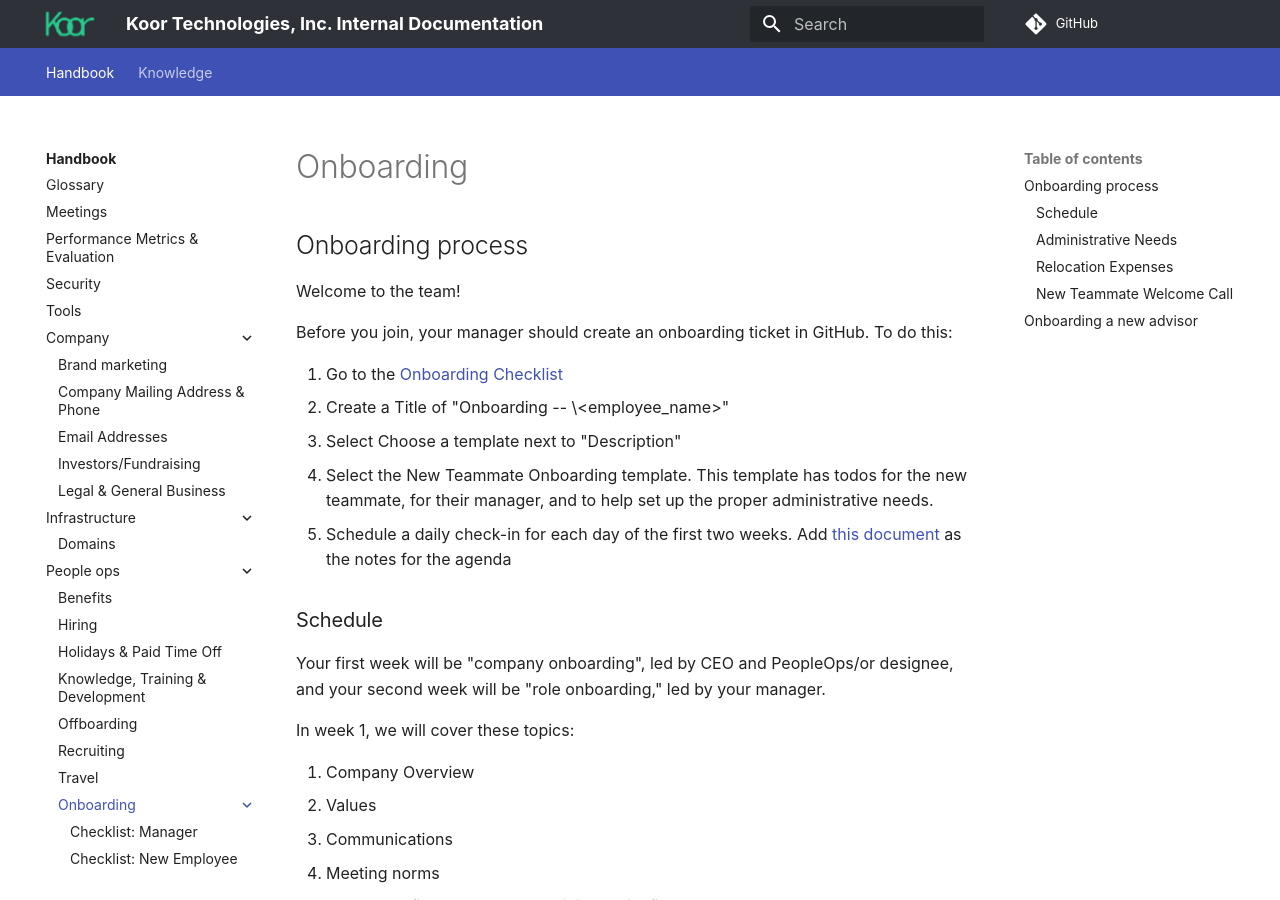
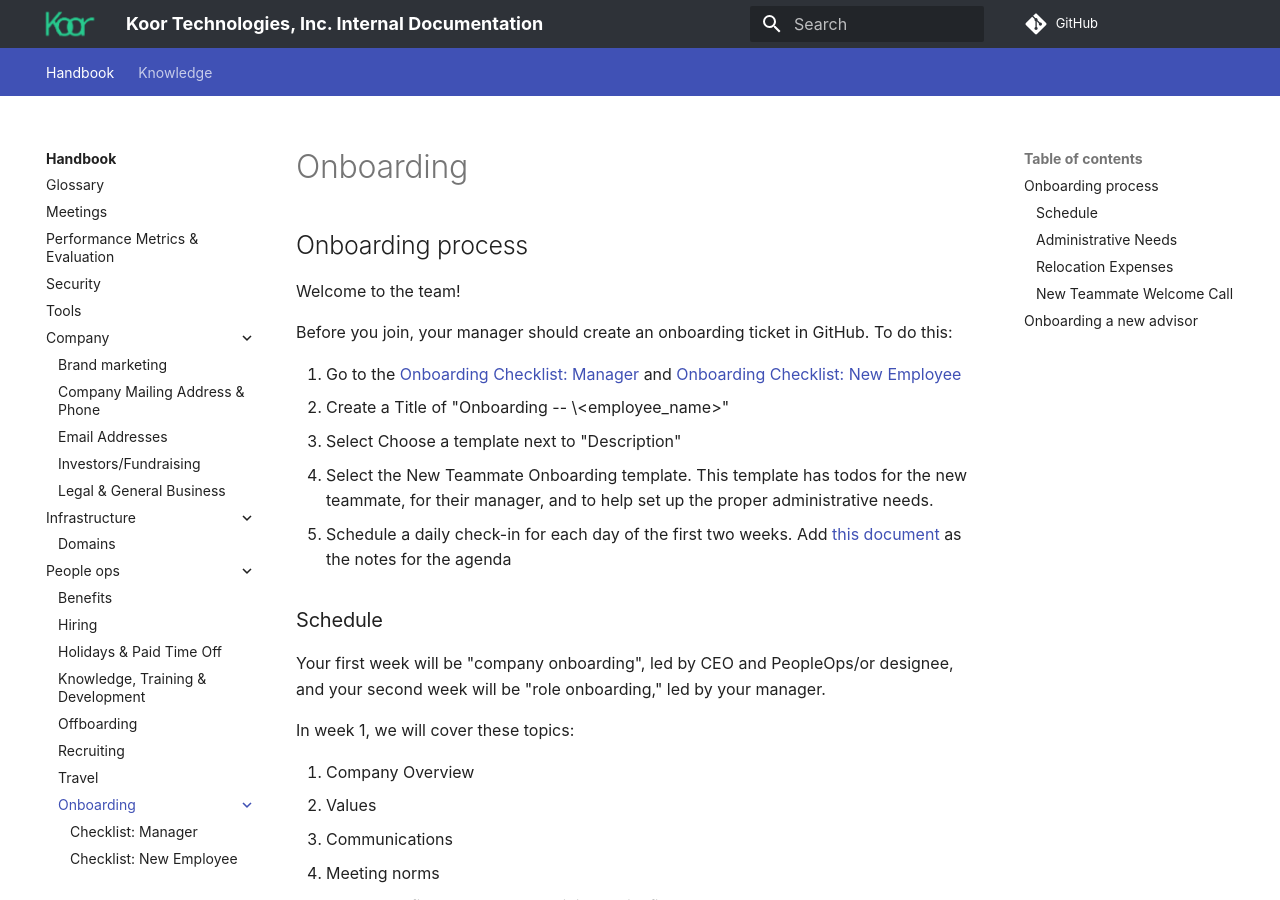
Before and after one commit to koor-tech/handbook.koor.tech, an MkDocs documentation site: the page built from docs/handbook/people-ops/onboarding/index.md, in a window 1280 px wide and 900 px high. Built offline with MkDocs 1.6.1 and Material for MkDocs 9.7.7, drawn with Linux system fonts in a browser that asks for light colours; comment, search, counter and statistics services are not loaded.

Commit message:
fix brokmen link in document
Signed-off-by: Alexander Trost <galexrt@googlemail.com>

```diff
--- a/docs/handbook/people-ops/onboarding/index.md
+++ b/docs/handbook/people-ops/onboarding/index.md
@@ -8,7 +8,7 @@ Welcome to the team!
 
 Before you join, your manager should create an onboarding ticket in GitHub. To do this:
 
-1. Go to the [Onboarding Checklist](onboarding.md)
+1. Go to the [Onboarding Checklist: Manager](checklist-manager.md) and [Onboarding Checklist: New Employee](checklist-new-employee.md)
 2. Create a Title of "Onboarding \-- \<employee_name\>"
 3. Select Choose a template next to "Description"
 4. Select the New Teammate Onboarding template. This template has todos for the new teammate, for their manager, and to help set up the proper administrative needs.
```
